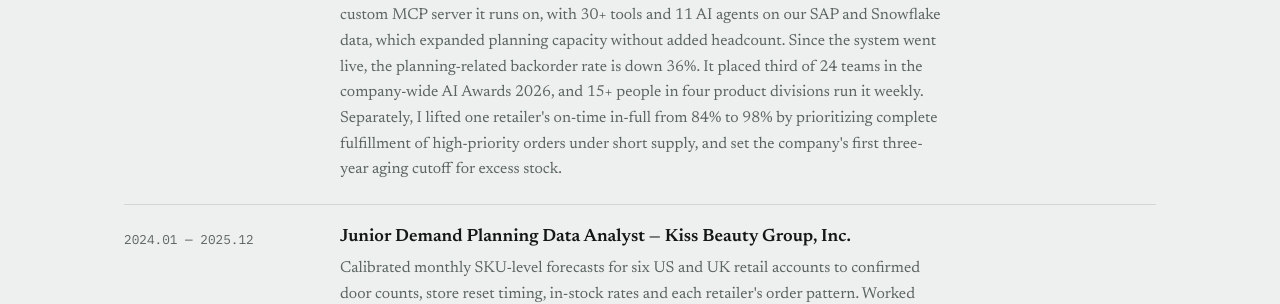
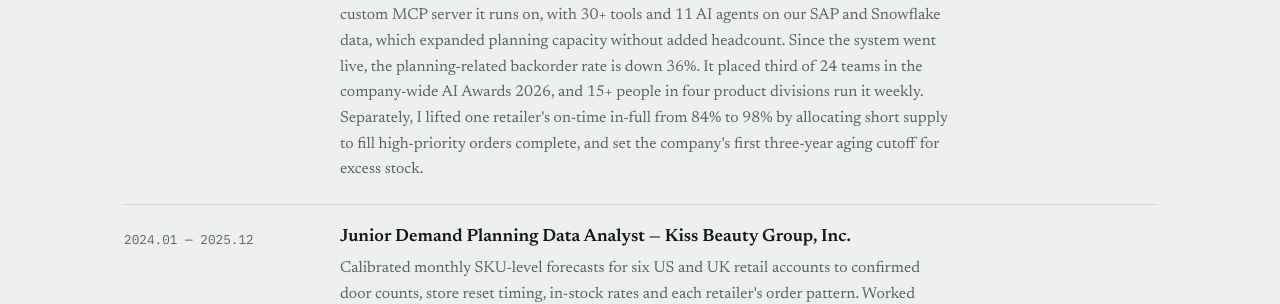
Before and after one commit to yss2333/jay-supply-chain-ai, a Jekyll site: the page docs/index.html, which Jekyll copies as it is, in a window 1280 px wide and 900 px high, scrolled down 6824 px. Shown: the part 355-659 px from the top of the window. Built offline with Jekyll 4.4.1, drawn with Linux system fonts in a browser that asks for light colours; some of the changed text lies outside the part shown.

Commit message:
On-time in-full result now reads "by allocating short supply to fill high-priority orders complete", as on the resume; no figures changed
Co-Authored-By: Claude Opus 5.5 <noreply@anthropic.com>

```diff
--- a/docs/index.html
+++ b/docs/index.html
@@ -414,7 +414,7 @@
       <div class="when">2026.01 &mdash; present</div>
       <div>
         <h3>Supply Chain Analyst (Demand Planning Specialist) &mdash; Kiss Beauty Group, Inc.</h3>
-        <p>Demand planning for 20+ retail accounts across the US, Canada and Europe. Co-built our agentic AI planning system, which nearly halved weighted forecast error against the prior method while store in-stock averaged 95.9% over four months. My part was the agent architecture, the business rules and guardrails, and the data integration. I also built the custom MCP server it runs on, with 30+ tools and 11 AI agents on our SAP and Snowflake data, which expanded planning capacity without added headcount. Since the system went live, the planning-related backorder rate is down 36%. It placed third of 24 teams in the company-wide AI Awards 2026, and 15+ people in four product divisions run it weekly. Separately, I lifted one retailer's on-time in-full from 84% to 98% by prioritizing complete fulfillment of high-priority orders under short supply, and set the company's first three-year aging cutoff for excess stock.</p>
+        <p>Demand planning for 20+ retail accounts across the US, Canada and Europe. Co-built our agentic AI planning system, which nearly halved weighted forecast error against the prior method while store in-stock averaged 95.9% over four months. My part was the agent architecture, the business rules and guardrails, and the data integration. I also built the custom MCP server it runs on, with 30+ tools and 11 AI agents on our SAP and Snowflake data, which expanded planning capacity without added headcount. Since the system went live, the planning-related backorder rate is down 36%. It placed third of 24 teams in the company-wide AI Awards 2026, and 15+ people in four product divisions run it weekly. Separately, I lifted one retailer's on-time in-full from 84% to 98% by allocating short supply to fill high-priority orders complete, and set the company's first three-year aging cutoff for excess stock.</p>
       </div>
     </div>
     <div class="cv-row">
```
Also changed, not shown: docs/changes.md (+2 -0 lines).
